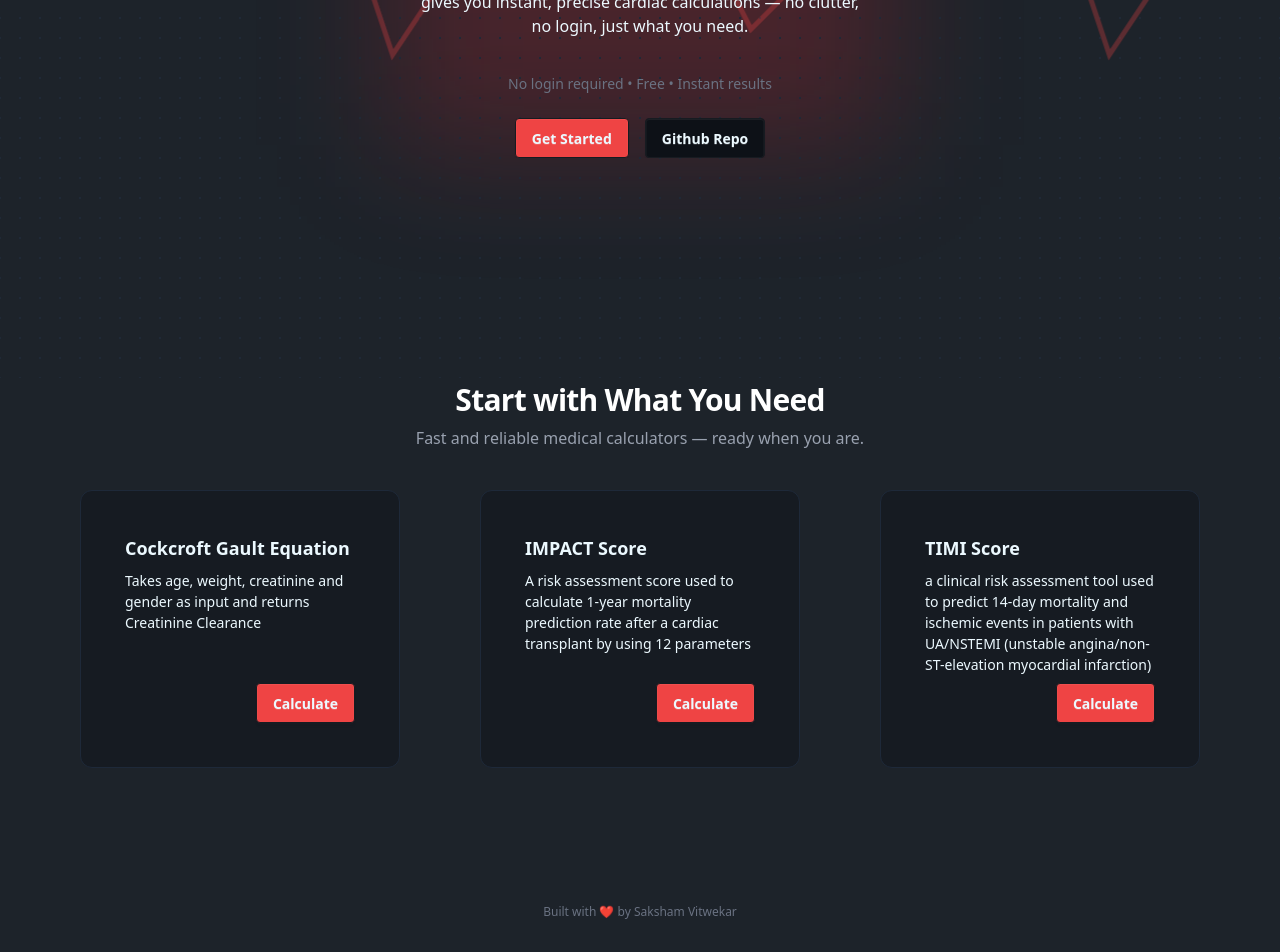
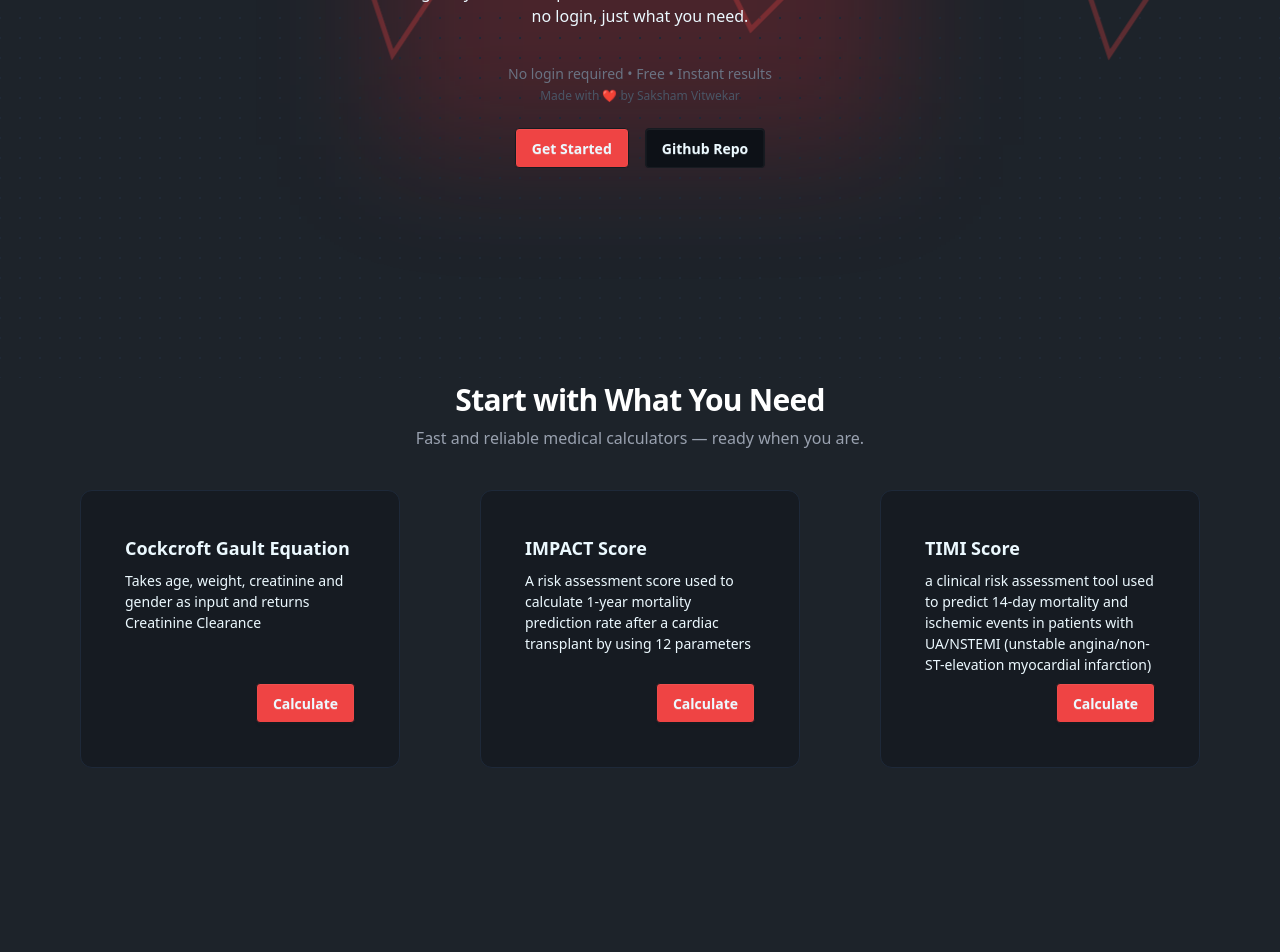
Before and after one commit to SomeTroller77/calcforcardiac, a Next.js app: page / in a window 1280 px wide. Shown: the part 422-1374 px from the top of the page. After the commit the page ends 1326 px from the top, so only its background shows below. Built offline with nearby package versions, Linux system fonts and the light colour scheme.

Commit message:
Shifting credits

```diff
--- a/src/app/page.tsx
+++ b/src/app/page.tsx
@@ -49,6 +49,9 @@
                 <p className="text-sm text-gray-500 mt-3">
                   No login required • Free • Instant results
                 </p>
+                <p className="text-xs text-gray-600 mt-1">
+                  Made with ❤️ by Saksham Vitwekar
+                </p>
                 <div className="flex gap-4 justify-center mt-6 overflow-hidden">
                     <Link href={"/calculators"}><button className="btn bg-[#ef4444] hover:bg-[#bb0707]">Get Started</button></Link>
                     <Link href={"https://github.com/SomeTroller77/calcforcardiac"}><button className="btn bg-[#0d1117] hover:bg-[#000]">Github Repo</button></Link>
@@ -99,7 +102,7 @@
           <br/>
           <Link href={"https://github.com/SomeTroller77"}>
             <p className="text-xs text-gray-500 mt-16 mb-8 text-center">
-              Built with ❤️ by Saksham Vitwekar
+
             </p>
           </Link>
         </div>
```
